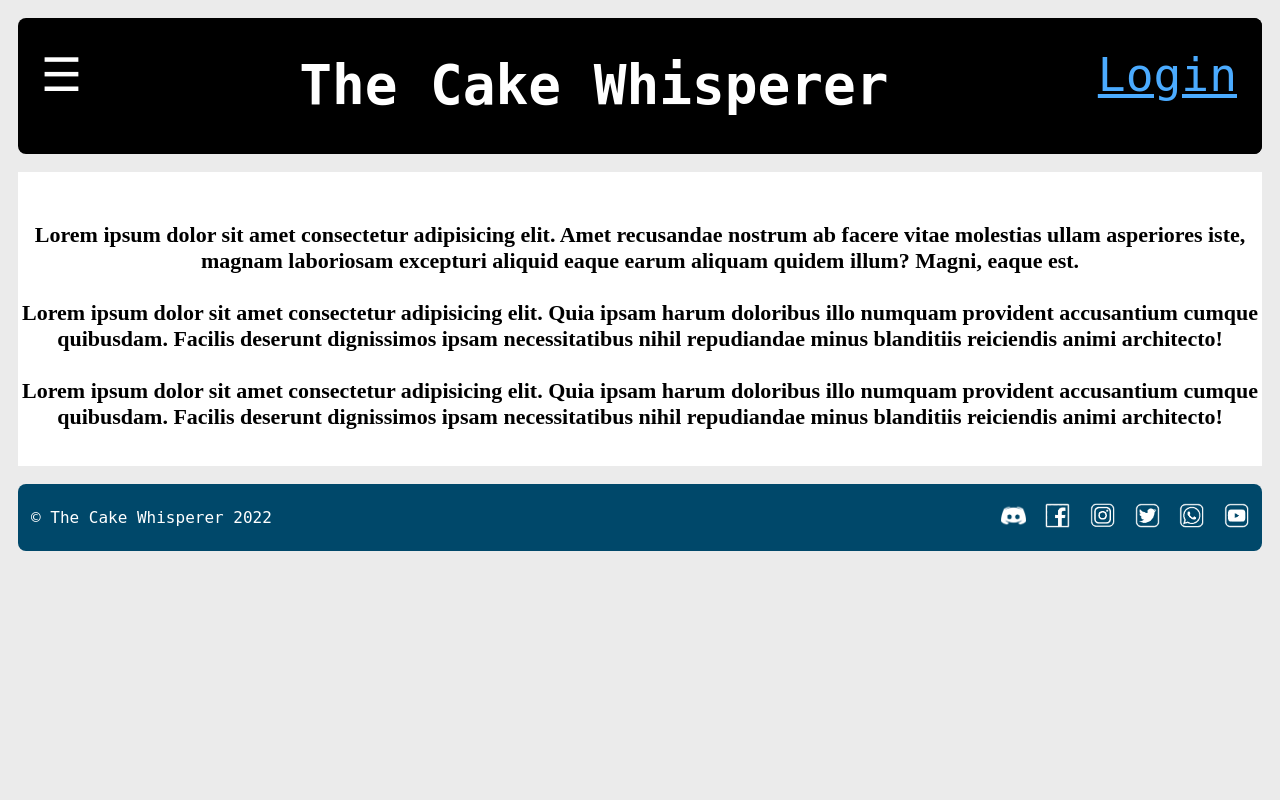
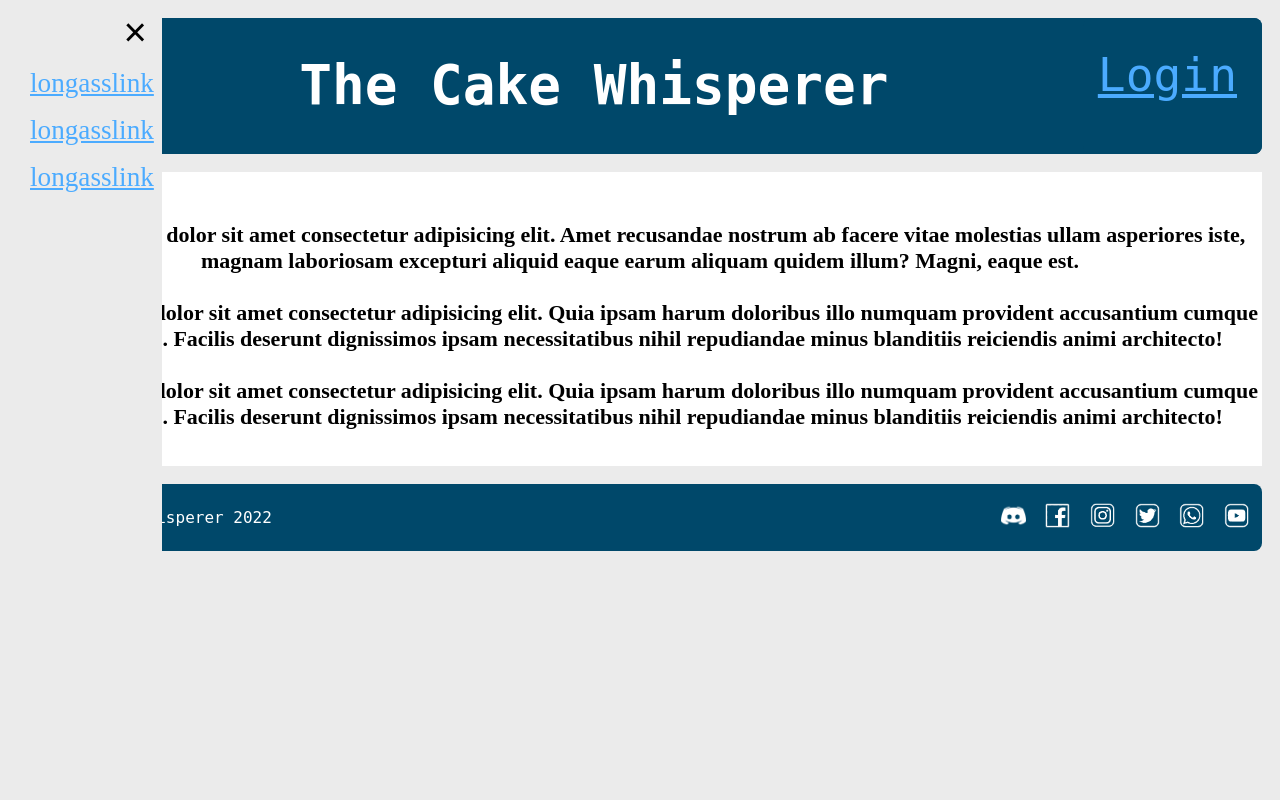
Before and after one commit to darren6996140/cake-whisperer-website, a PHP site: page / in a window 1280 px wide. Run offline with PHP 8.4, Linux system fonts and the light colour scheme.

Commit message:
minor update
updated color scheme
removed unnecessary tags
added better values

```diff
--- a/header.php
+++ b/header.php
@@ -23,7 +23,7 @@
 			display: flex;
 			font-family: andale mono, monospace;
 			font-size: 170%;
-			background: black;
+			background: rgb(0, 72, 106);
 			text-align: center;
 			transition: 0.5s;
 			border-radius: 8px;
@@ -45,19 +45,16 @@
 			flex: 6%;
 			font-size: 170%;
 	  		cursor: pointer;
-  			background-color: black;
+  			background-color: rgb(0, 72, 106);
   			color: white;
-  			padding-top: 30px;
-			padding-right: 25px;
-			padding-bottom: 30px;
-			padding-left: 15px;
+			padding: 30px 25px 30px 15px;
 			border-radius: 8px;
 		}
 
 		.header .open {
 			font-size: 170%;
 	  		cursor: pointer;
-  			background-color: black;
+  			background-color: rgb(0, 72, 106);
   			color: white;
   			padding: 30px 15px;
   			border: none;
@@ -70,11 +67,10 @@
 
 		.sidebar {
 			height: 100%;
-			width: 0;
 			position: fixed;
 			top: 0;
 			left: 0;
-			background-color: gainsboro;
+			background-color: rgb(235, 235, 235);
 			overflow-x: hidden;
 			transition: 0.5s;
 			padding-top: 60px;
@@ -82,7 +78,7 @@
 
 		.sidebar a {
 			padding: 8px 8px 8px 30px;
-			font-size: 24px;
+			font-size: 170%;
 			display: block;
 			transition: 0.5s;
 			cursor: pointer;
@@ -93,16 +89,17 @@
 			position: absolute;
 			top: 0;
 			right: 15px;
-			font-size: 36px;
+			font-size: 250%;
 			transition: 0.5s;
 			cursor: pointer;
-			background-color: gainsboro;
+			background-color: rgb(235, 235, 235);
   			color: black;
 			border: none;
+			padding: 10px 0px;
 		}
 
 		.sidebar a{
-			color:black;
+			color: rgba(75, 171, 255);
 			text-decoration: underline;
 		}
 
```
